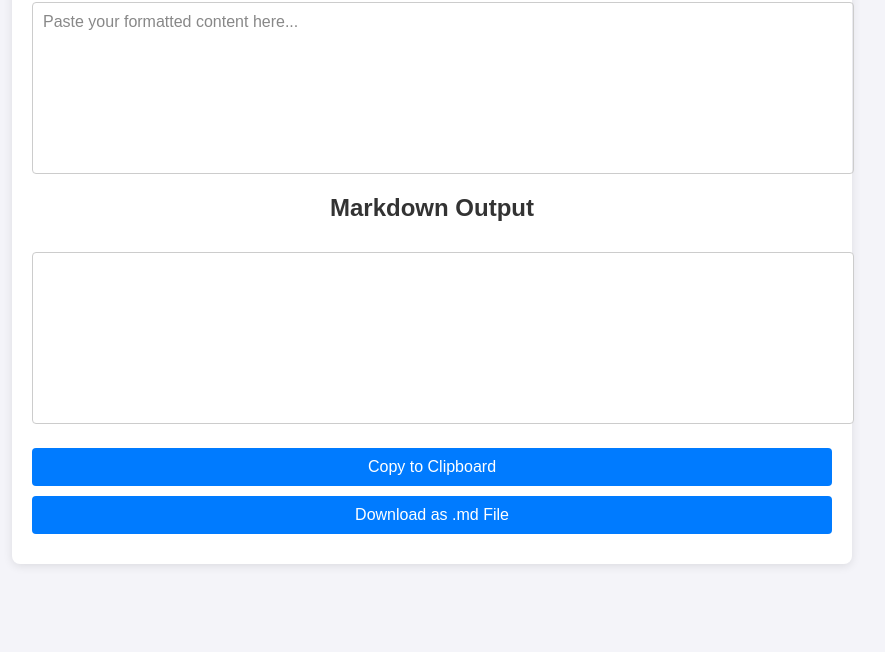
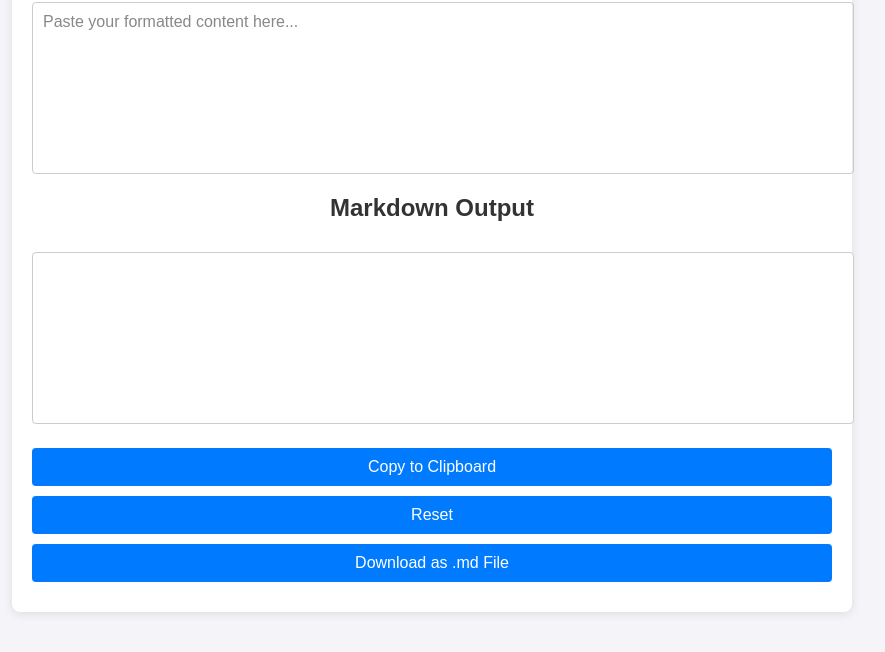
Before and after one commit to somesh-ghaturle/PasteToMarkdown, a plain HTML site: page index.html in a window 1280 px wide. Shown: the part 148-800 px from the top of the page, without its empty margins (208-1093 px from the left). Drawn offline with nearby package versions, Linux system fonts and the light colour scheme.

Commit message:
Update index.html

```diff
--- a/index.html
+++ b/index.html
@@ -12,8 +12,11 @@
         <div id="pasteArea" contenteditable="true" placeholder="Paste your formatted content here..."></div>
         <h2>Markdown Output</h2>
         <textarea id="outputArea" readonly></textarea>
-        <button id="copyButton">Copy to Clipboard</button>
-        <button id="downloadButton">Download as .md File</button>
+        <div class="button-group">
+            <button id="copyButton">Copy to Clipboard</button>
+            <button id="resetButton">Reset</button>
+            <button id="downloadButton">Download as .md File</button>
+        </div>
     </div>
     <script src="https://unpkg.com/turndown/dist/turndown.js"></script>
     <script src="script.js"></script>
```
